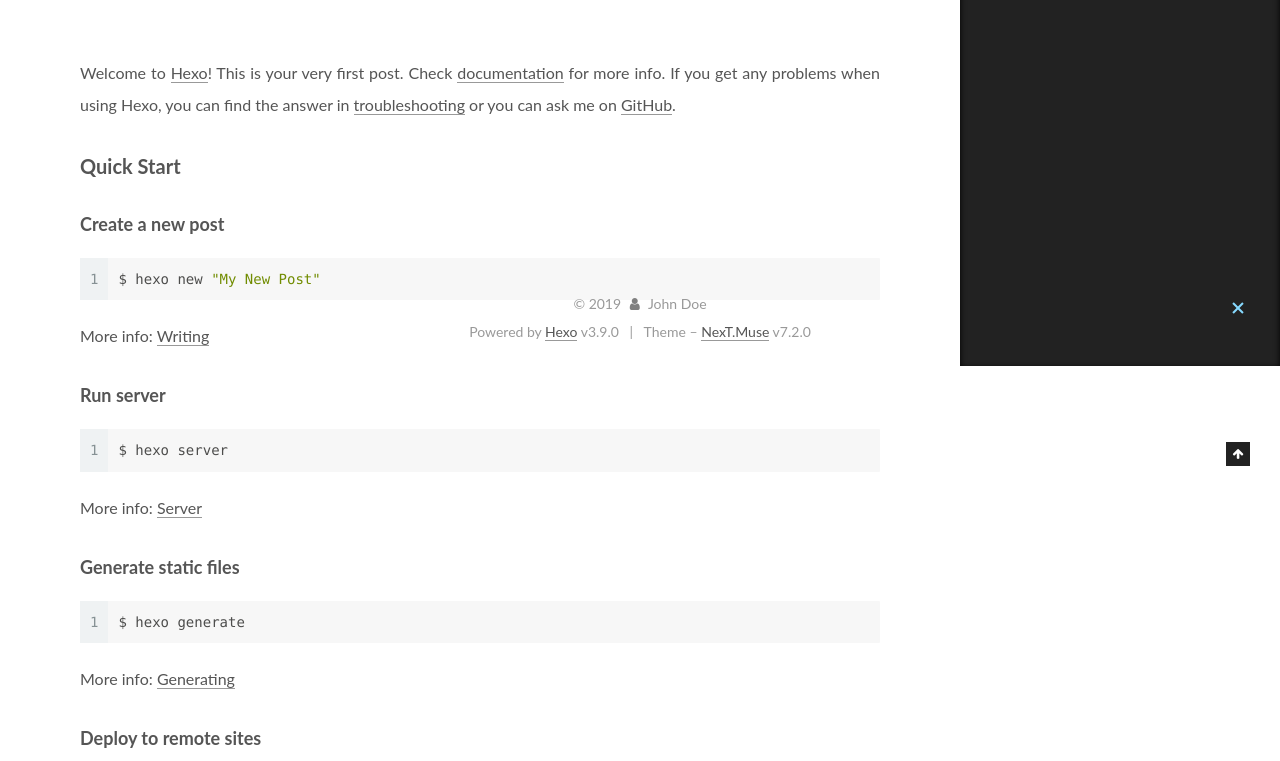
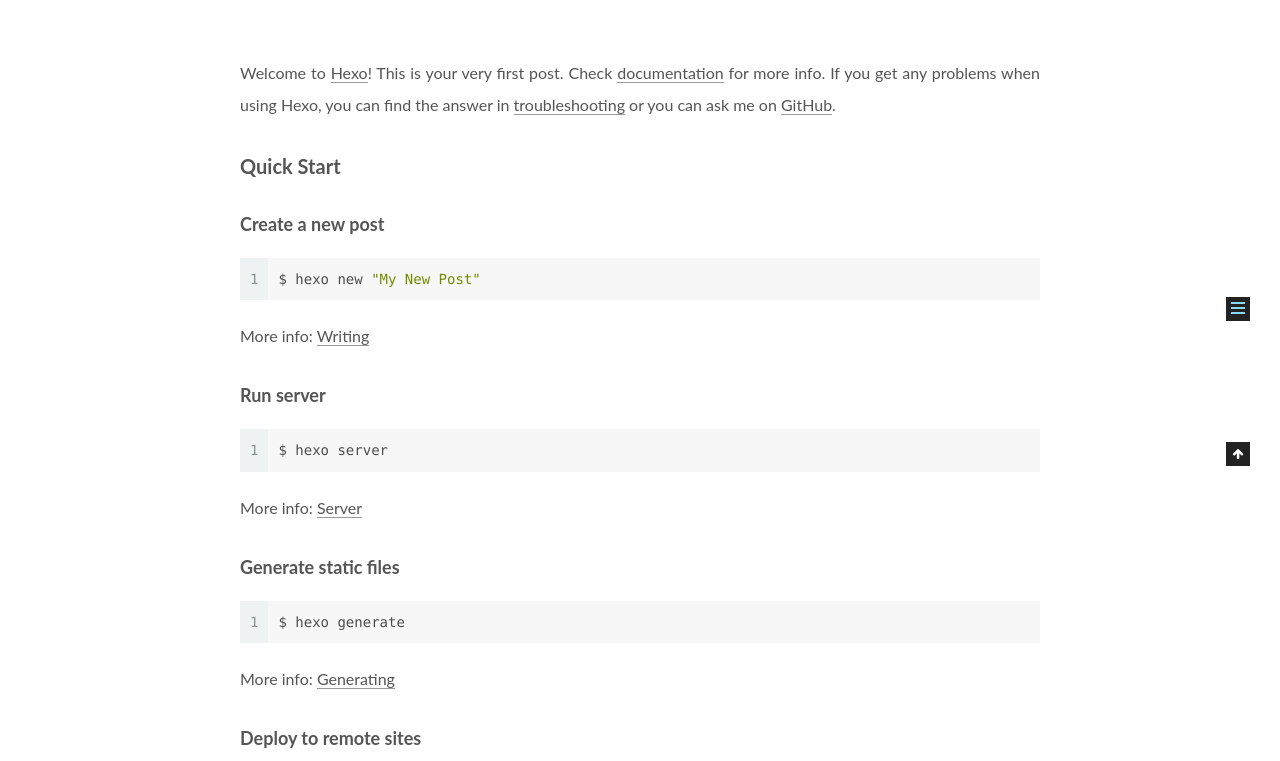
Before and after one commit to KunCKS/KunCKS.github.io, a plain HTML site: page 2019/07/24/2019-7-24-hello-world/index.html in a window 1280 px wide. Shown: the part 434-1195 px from the top of the page. Drawn offline with Linux system fonts and the light colour scheme.

Commit message:
Site updated: 2019-07-24 23:33:13

```diff
--- a/2019/07/24/2019-7-24-hello-world/index.html
+++ b/2019/07/24/2019-7-24-hello-world/index.html
@@ -14,7 +14,7 @@
 
 
 
-<html class="theme-next muse use-motion" lang>
+<html class="theme-next pisces use-motion" lang>
 <head><meta name="generator" content="Hexo 3.9.0">
   <meta charset="UTF-8">
 <meta http-equiv="X-UA-Compatible" content="IE=edge">
@@ -68,7 +68,7 @@
   var NexT = window.NexT || {};
   var CONFIG = {
     root: '/',
-    scheme: 'Muse',
+    scheme: 'Pisces',
     version: '7.2.0',
     sidebar: {"position":"left","display":"post","offset":12,"onmobile":false,"dimmer":false},
     back2top: true,
@@ -246,9 +246,6 @@
 
 
 
-
-
-
 </nav>
 
 
@@ -266,6 +263,9 @@
     <main id="main" class="main">
       <div class="main-inner">
         <div class="content-wrap">
+
+
+
 
           <div id="content" class="content">
 
@@ -584,7 +584,7 @@
 
 
 
-  <div class="theme-info">Theme – <a href="https://theme-next.org" class="theme-link" rel="noopener" target="_blank">NexT.Muse</a> v7.2.0</div>
+  <div class="theme-info">Theme – <a href="https://theme-next.org" class="theme-link" rel="noopener" target="_blank">NexT.Pisces</a> v7.2.0</div>
 
 
 
@@ -672,7 +672,9 @@
 
 
 
-  <script src="/js/schemes/muse.js?v=7.2.0"></script>
+  <script src="/js/affix.js?v=7.2.0"></script>
+
+  <script src="/js/schemes/pisces.js?v=7.2.0"></script>
 
 
 
```
Also changed, not shown: archives/2019/07/index.html (+22 -20 lines), archives/2019/index.html (+22 -20 lines), archives/index.html (+22 -20 lines), index.html (+9 -7 lines), tags/前端文/index.html (+22 -20 lines), tags/後端文/index.html (+22 -20 lines).
